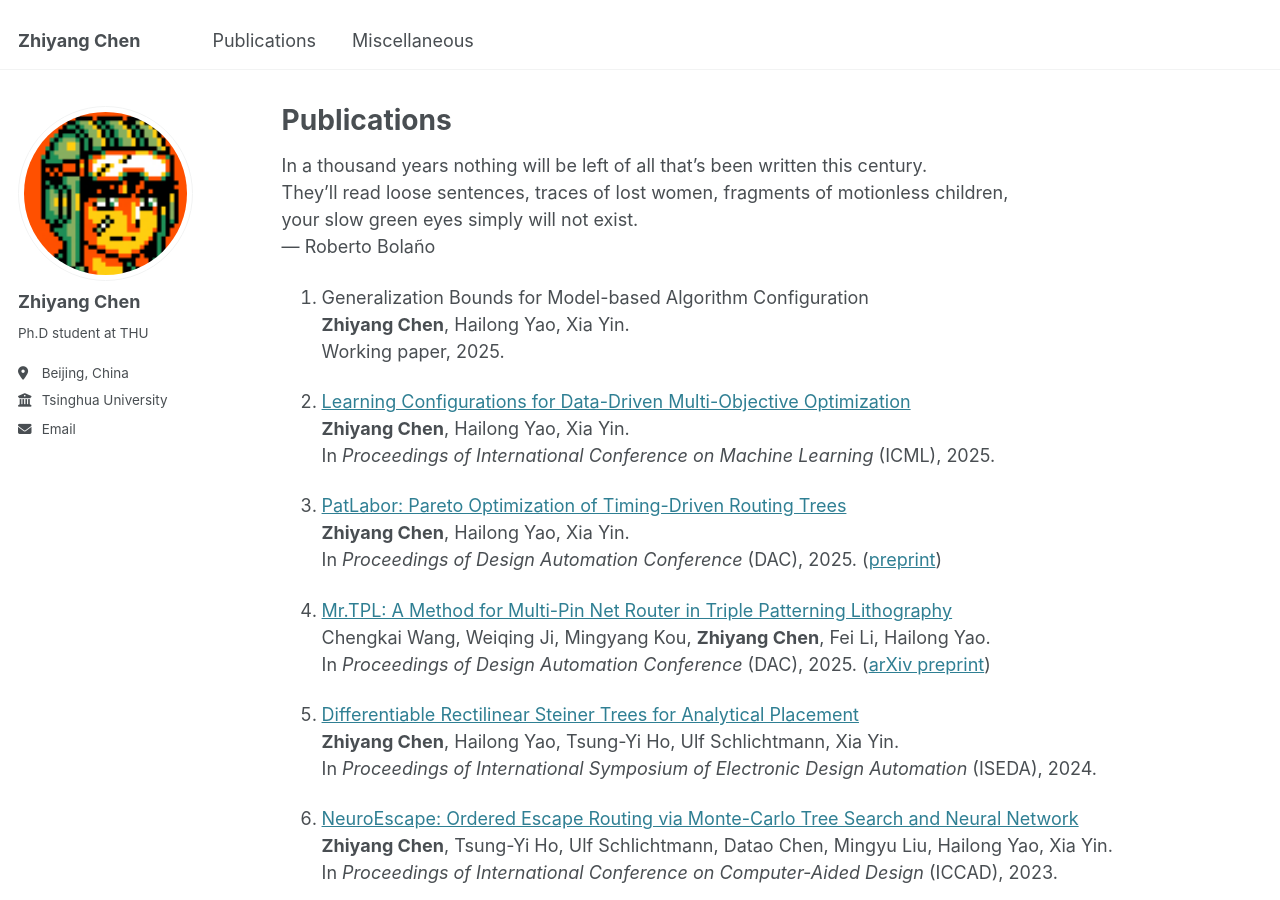
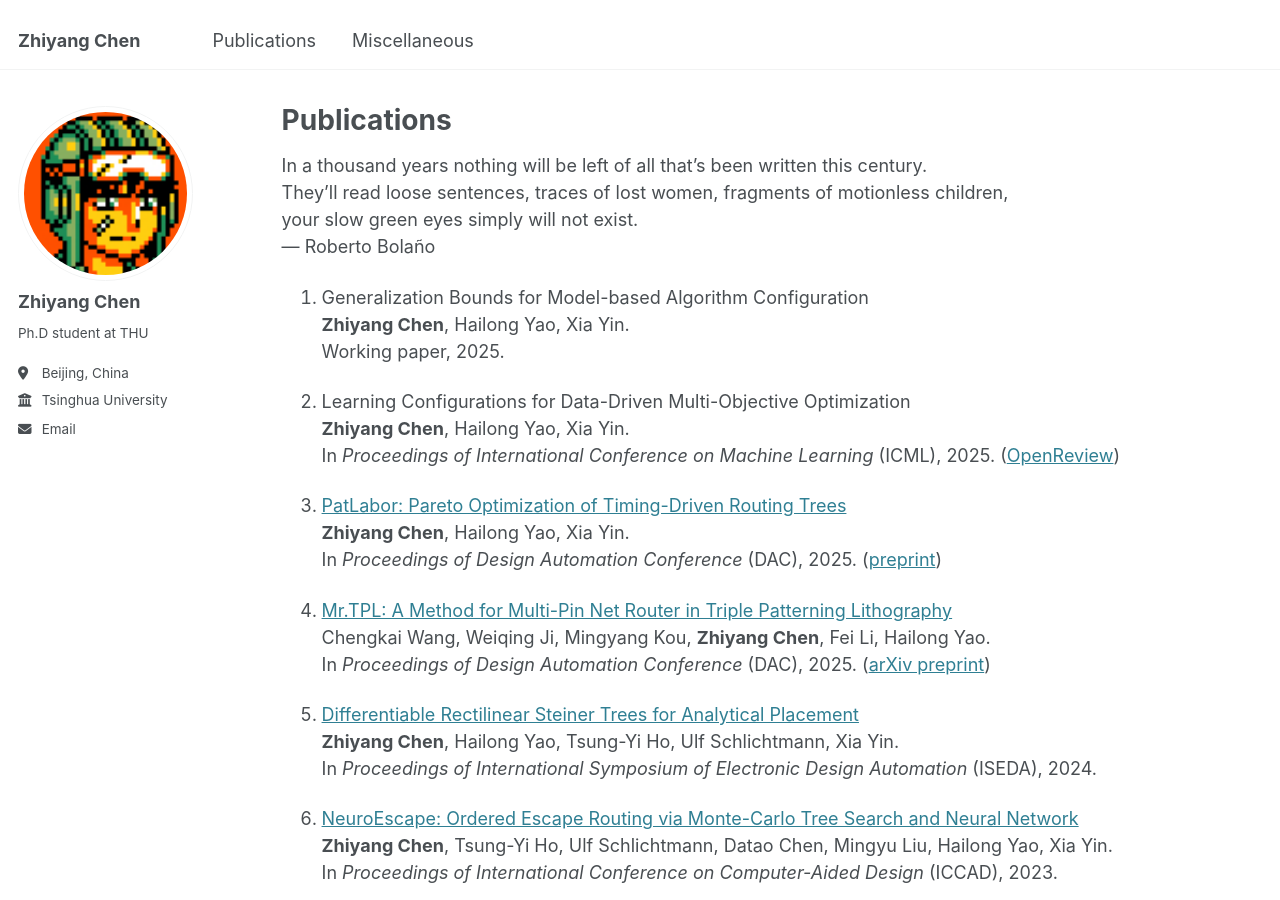
Before and after one commit to chen-zhi-yang/chen-zhi-yang.github.io, a Jekyll site: the page built from _pages/publications.md, in a window 1280 px wide and 900 px high. Built offline with Jekyll 4.4.1, drawn with Linux system fonts in a browser that asks for light colours.

Commit message:
Modify pubs

```diff
--- a/_pages/publications.md
+++ b/_pages/publications.md
@@ -20,9 +20,9 @@ your slow green eyes simply will not exist.
 **Zhiyang Chen**, Hailong Yao, Xia Yin.
 Working paper, 2025.
 
-8. [Learning Configurations for Data-Driven Multi-Objective Optimization](https://openreview.net/pdf?id=1fUJk8viuw)
+8. Learning Configurations for Data-Driven Multi-Objective Optimization
 **Zhiyang Chen**, Hailong Yao, Xia Yin.
-In *Proceedings of International Conference on Machine Learning* (ICML), 2025.
+In *Proceedings of International Conference on Machine Learning* (ICML), 2025. ([OpenReview](https://openreview.net/pdf?id=1fUJk8viuw))
 
 7. [PatLabor: Pareto Optimization of Timing-Driven Routing Trees](https://ieeexplore.ieee.org/document/11133098)
 **Zhiyang Chen**, Hailong Yao, Xia Yin.
```
